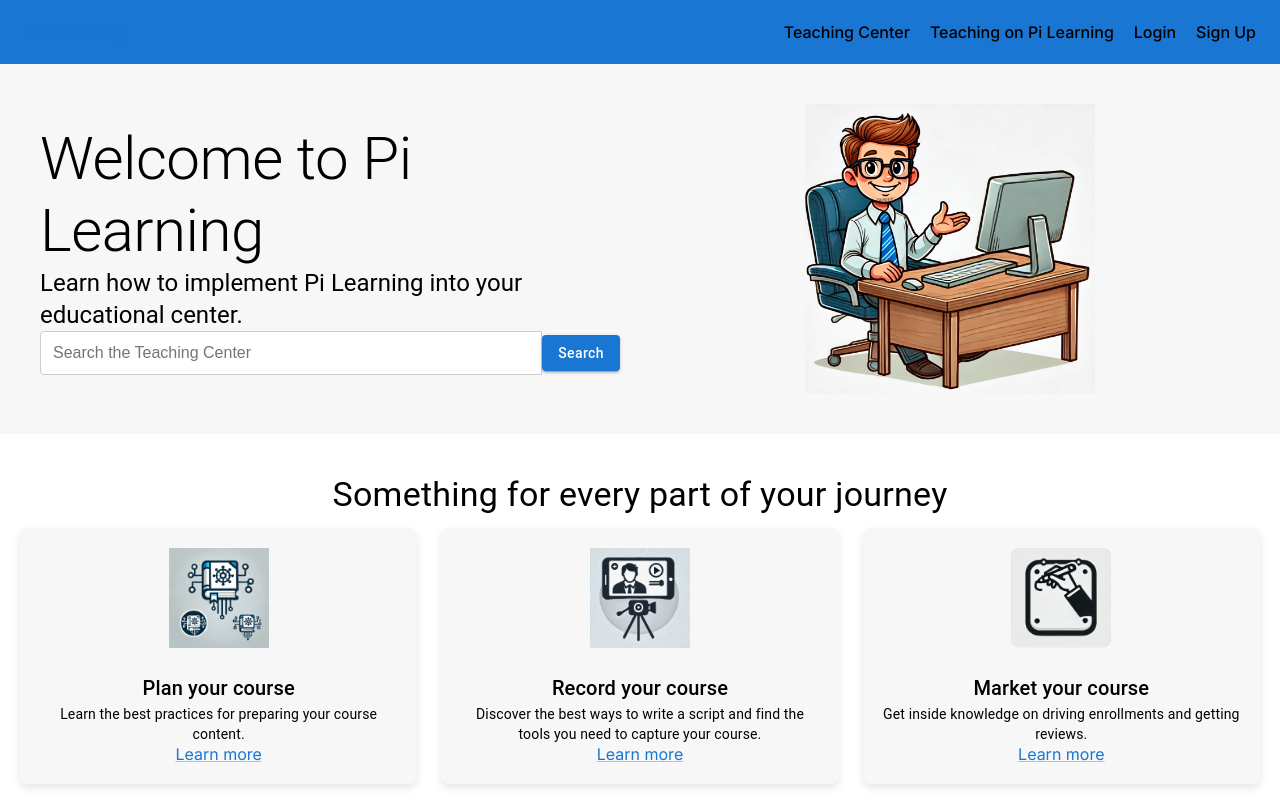
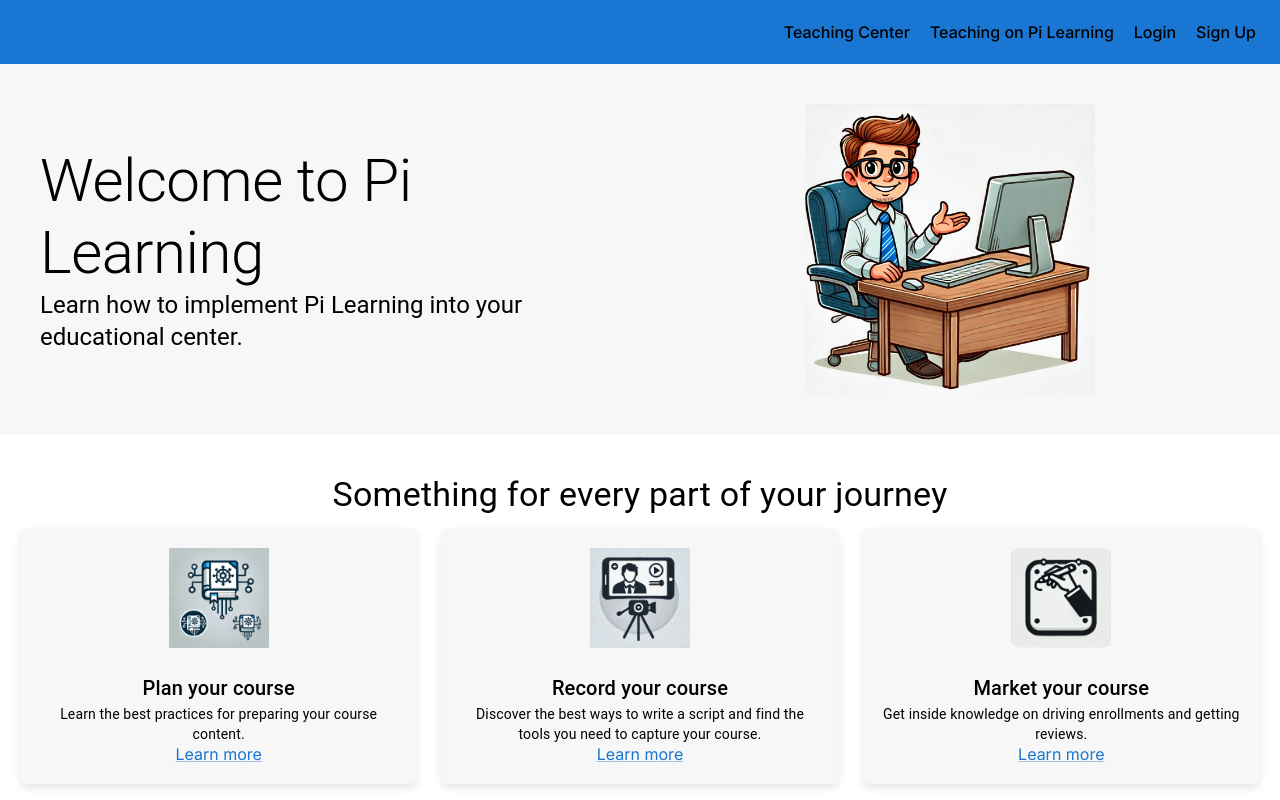
Before and after one commit to kaushalkoladiya/pi-learning, a Next.js app in the folder client/: page / in a window 1280 px wide. Shown: the top 800 px of the page. Built offline with nearby package versions, Linux system fonts and the light colour scheme.

Commit message:
fix: issues

```diff
--- a/client/src/app/auth/login/page.jsx
+++ b/client/src/app/auth/login/page.jsx
@@ -144,7 +144,6 @@ const Login = () => {
 
   return (
     <Box>
-      <PublicNavbar />
 
       <BackgroundContainer>
         <TransparentPaper elevation={6}>
--- a/client/src/app/auth/signup/page.jsx
+++ b/client/src/app/auth/signup/page.jsx
@@ -191,7 +191,6 @@ const Signup = () => {
 
   return (
     <Box>
-      <PublicNavbar />
       <BackgroundImage>
         <TransparentPaper elevation={6}>
           <LeftContainer>
--- a/client/src/app/instructor_public/page.jsx
+++ b/client/src/app/instructor_public/page.jsx
@@ -124,7 +124,7 @@ const InstructorPage = () => {
           <AnimatedTypography variant="h5" className={styles.heroSubtitle}>
             Become an instructor and change lives — including your own
           </AnimatedTypography>
-          <AnimatedButton variant="contained" className={styles.heroButton}>
+          <AnimatedButton href="/auth/signup" variant="contained" className={styles.heroButton}>
             Get started
           </AnimatedButton>
         </Box>
--- a/client/src/app/page.js
+++ b/client/src/app/page.js
@@ -104,12 +104,7 @@ const Home = () => {
           <AnimatedTypography variant="h5" className={styles.heroSubtitle}>
             Learn how to implement Pi Learning into your educational center.
           </AnimatedTypography>
-          <Box className={styles.searchBox}>
-            <input type="text" placeholder="Search the Teaching Center" className={styles.searchInput} />
-            <AnimatedButton variant="contained" className={styles.searchButton}>
-              Search
-            </AnimatedButton>
-          </Box>
+
         </Box>
         <Box className={styles.heroImageContainer}>
           <img src="/images/hero.webp" alt="Pi Learning Hero" className={styles.heroImage} />
```
